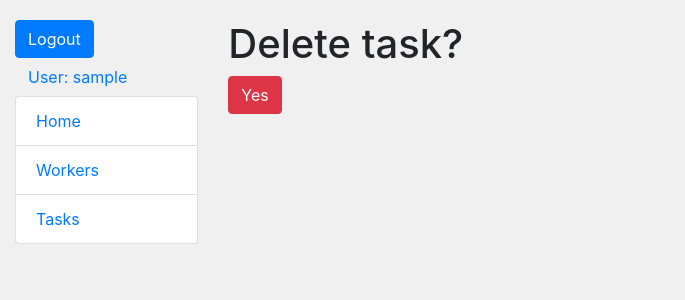
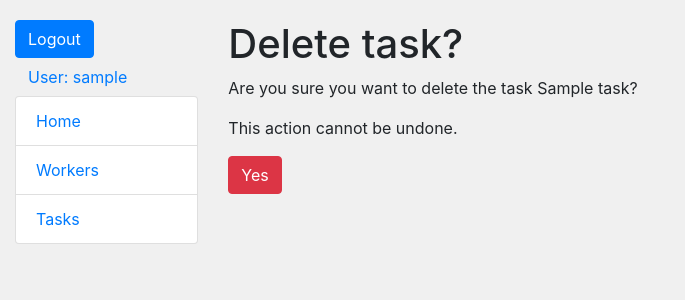
Before and after one commit to StenSOn27/django_task_manager, a Django app: page /tasks/1/delete/ in a window 1280 px wide. Shown: the top 300 px of the page, without its empty margins (0-685 px from the left). Run offline with Django 5.2, Linux system fonts and the light colour scheme; a user stored in the database is signed in; tables that the repository leaves empty hold one stand-in row (values such as "Sample post").

Commit message:
add some paragraphs

```diff
--- a/templates/manager/task_confirm_delete.html
+++ b/templates/manager/task_confirm_delete.html
@@ -4,7 +4,8 @@
   <h1>Delete task?</h1>
   <form action="" method="post">
     {% csrf_token %}
-
+    <p>Are you sure you want to delete the task {{ task.name }}?</p>
+    <p>This action cannot be undone.</p>
     <input type="submit" value="Yes" class="btn btn-danger">
   </form>
 {% endblock %}
--- a/templates/manager/worker_confirm_delete.html
+++ b/templates/manager/worker_confirm_delete.html
@@ -4,7 +4,8 @@
   <h1>Delete worker?</h1>
   <form action="" method="post">
     {% csrf_token %}
-
+    <p>Are you sure you want to delete the worker {{ worker.name }}?</p>
+    <p>This action cannot be undone.</p>
     <input type="submit" value="Yes" class="btn btn-danger">
   </form>
 {% endblock %}
```
